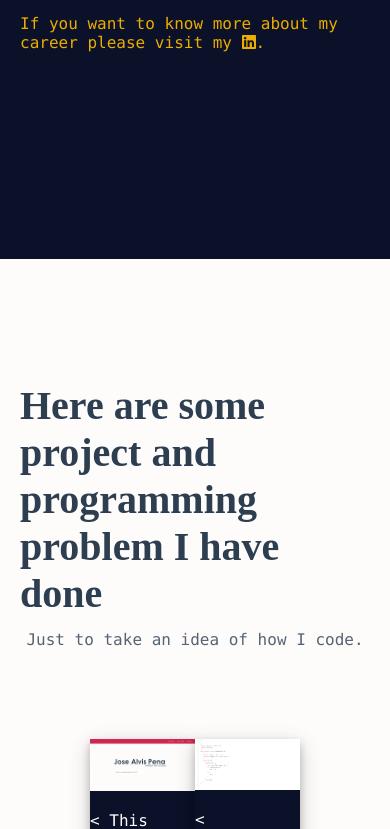
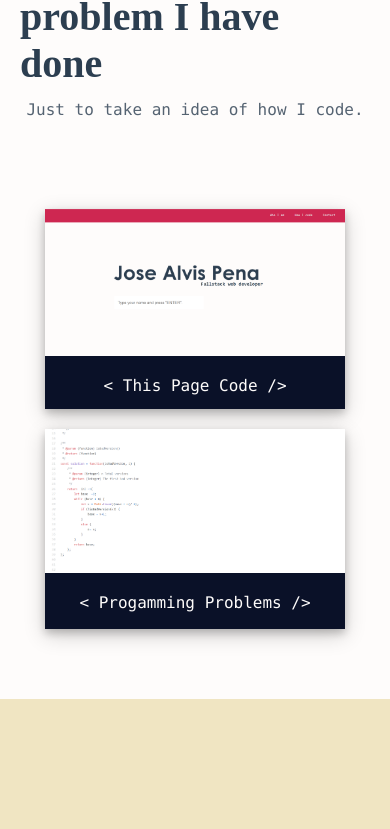
Before and after one commit to josealvis/personal-website, a Vue app: page / in a window 390 px wide. Shown: the part 1429-2258 px from the top of the page. Built offline with nearby package versions, Linux system fonts and the light colour scheme.

Commit message:
Fixed responsive portfolio

```diff
--- a/src/components/Home.vue
+++ b/src/components/Home.vue
@@ -55,7 +55,7 @@ main {
 section {
   display: flex;
   flex-direction: column;
-  height: 100vh;
+  min-height: 100vh;
   min-height: 500px;
   align-items: center;
 
@@ -64,7 +64,6 @@ section {
   section {
   display: flex;
   flex-direction: column;
-  height: 100vh;
   align-items: center;
 }
 
--- a/src/components/PortfolioSection.vue
+++ b/src/components/PortfolioSection.vue
@@ -12,9 +12,11 @@
         class="project-box"
         target="_blanck"
       >
-        <img class="responsive-img"
-        alt="repo programming challenges"
-        src="../assets/pwsc.png" />
+        <img
+          class="responsive-img"
+          alt="repo programming challenges"
+          src="../assets/pwsc.png"
+        />
         <div class="project-footer">
           <span class="project-box-label">&lt; This Page Code /></span>
         </div>
@@ -25,9 +27,11 @@
         class="project-box"
         target="_blanck"
       >
-        <img class="responsive-img"
-         alt="repo programming challenges"
-        src="../assets/progammingChallenges.png" />
+        <img
+          class="responsive-img"
+          alt="repo programming challenges"
+          src="../assets/progammingChallenges.png"
+        />
         <div class="project-footer">
           <span class="project-box-label">&lt; Progamming Problems /></span>
         </div>
@@ -102,4 +106,16 @@ export default {
       0 12px 40px 0 rgba(0, 0, 0, 0.19);
   }
 }
+@media (max-width: 500px) {
+  #container-portfolio-display {
+    flex-direction: column;
+    align-items: center;
+    padding-bottom: 50px;
+  }
+  .project-box {
+  width: 300px;
+  height: 200px;
+  margin-bottom: 20px;
+}
+}
 </style>
```
